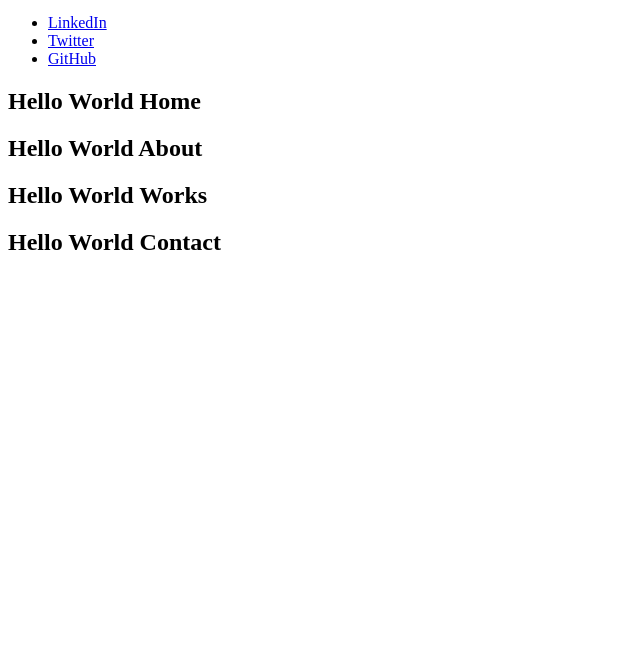
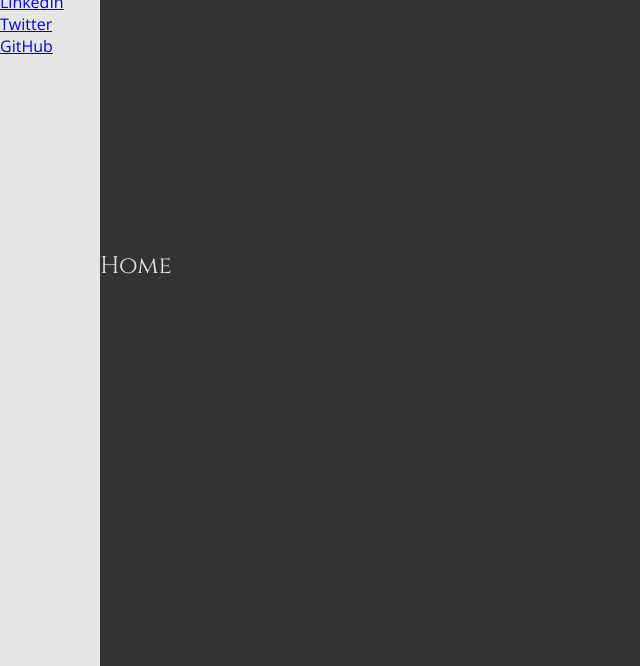
Before and after one commit to Kweena/portfolio, a plain HTML site: page index.html in a window 1280 px wide. Shown: the part 134-800 px from the top of the page, without its empty margins (0-640 px from the left). Drawn offline with nearby package versions, Linux system fonts and the light colour scheme.

Commit message:
Working on CSS

```diff
--- a/css/styles.css
+++ b/css/styles.css
@@ -1,2 +1,54 @@
 body{
-};
+	font-family: 'Open Sans', sans-serif;
+}
+h1,h2,h3,h4,h5,h6 {
+	font-family: 'Cinzel';
+	font-weight: normal;
+}
+
+/*
+******************************************************
+SIDE BAR
+******************************************************
+*/
+.side-menu{
+	width: 100px;
+	height: 100%;
+	background: #E6E6E6;
+	position: fixed;
+	z-index: 1;
+}
+
+.main-menu{
+
+}
+
+.unstyled-list{
+	list-style: none;
+	padding: 0;
+	margin: 0;
+}
+
+.main-menu ul{
+
+}
+
+.social-menu{
+
+}
+
+/*
+******************************************************
+MAIN CONTENT
+******************************************************
+*/
+
+.main-content{
+	background: #333;
+	padding-left: 100px;
+}
+
+.section{
+	background: #333;
+	color:#E6E6E6;
+}
--- a/index.html
+++ b/index.html
@@ -4,41 +4,43 @@
 		<meta charset="utf-8">
 		<meta http-equiv="X-UA-Compatible" content="IE=edge">
 		<title>Michael Fossoul - Développeur</title>
-		<link rel="stylesheet" href="css/vendor/jquery.fullpage.js">
-		<link rel="stylesheet" href="css/vendor/slick/css">
+		<link rel="stylesheet" href="css/vendor/jquery.fullpage.css">
+		<link rel="stylesheet" href="css/vendor/slick.css">
+		<link href='https://fonts.googleapis.com/css?family=Cinzel:400,700|Open+Sans:400,700' rel='stylesheet' type='text/css'>
 		<link rel="stylesheet" href="css/styles.css">
 	</head>
 	<body>
-		<aside>
+		<aside class="side-menu">
 			<img src="images/Logo-01.svg" alt="">
-			<nav>
-				<ul>
+			<nav class="main-menu">
+				<ul class="unstyled-list">
 					<li><a href="">Home</a></li>
 					<li><a href="">About</a></li>
 					<li><a href="">Works</a></li>
 					<li><a href="">Contact</a></li>
 				</ul>
 			</nav>
-			<nav>
-				<ul>
+			<nav class="social-menu">
+				<ul class="unstyled-list">
 					<li><a href="#">LinkedIn</a></li>
 					<li><a href="#">Twitter</a></li>
 					<li><a href="#">GitHub</a></li>
 				</ul>
 			</nav>
 		</aside>
-		<main>
+
+		<main id="fullpage" class="main-content">
 			<section id="section-home" class="section">
-				<h2>Hello World Home</h2>
+				<h2>Home</h2>
 			</section>
 			<section id="section-about" class="section">
-				<h2>Hello World About</h2>
+				<h2>About</h2>
 			</section>
 			<section id="section-work" class="section">
-				<h2>Hello World Works</h2>
+				<h2>Works</h2>
 			</section>
 			<section id="section-contact" class="section">
-				<h2>Hello World Contact</h2>
+				<h2>Contact</h2>
 			</section>
 		</main>
 
--- a/js/app.js
+++ b/js/app.js
@@ -0,0 +1,3 @@
+$(document).ready(function() {
+	$('#fullpage').fullpage();
+});
```
